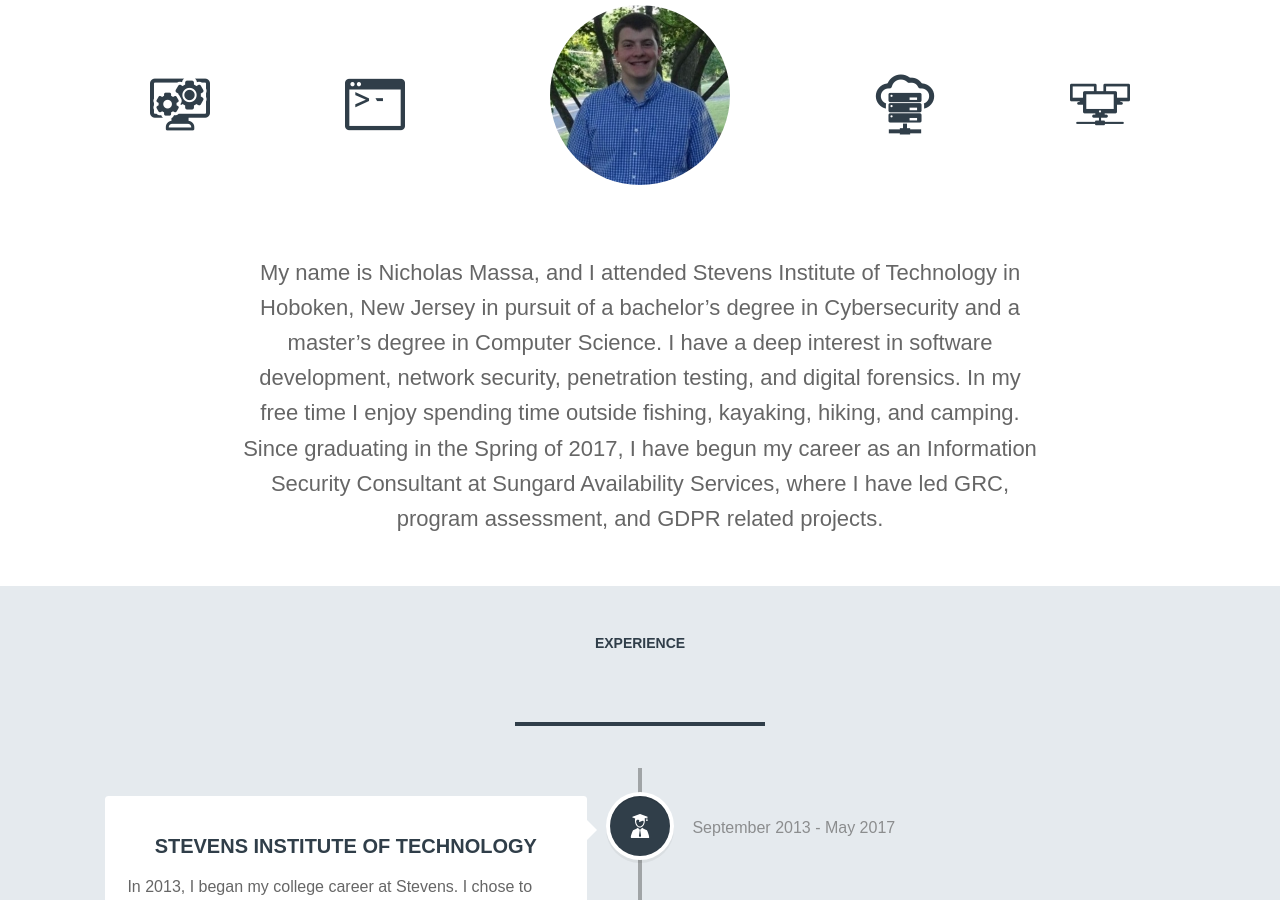
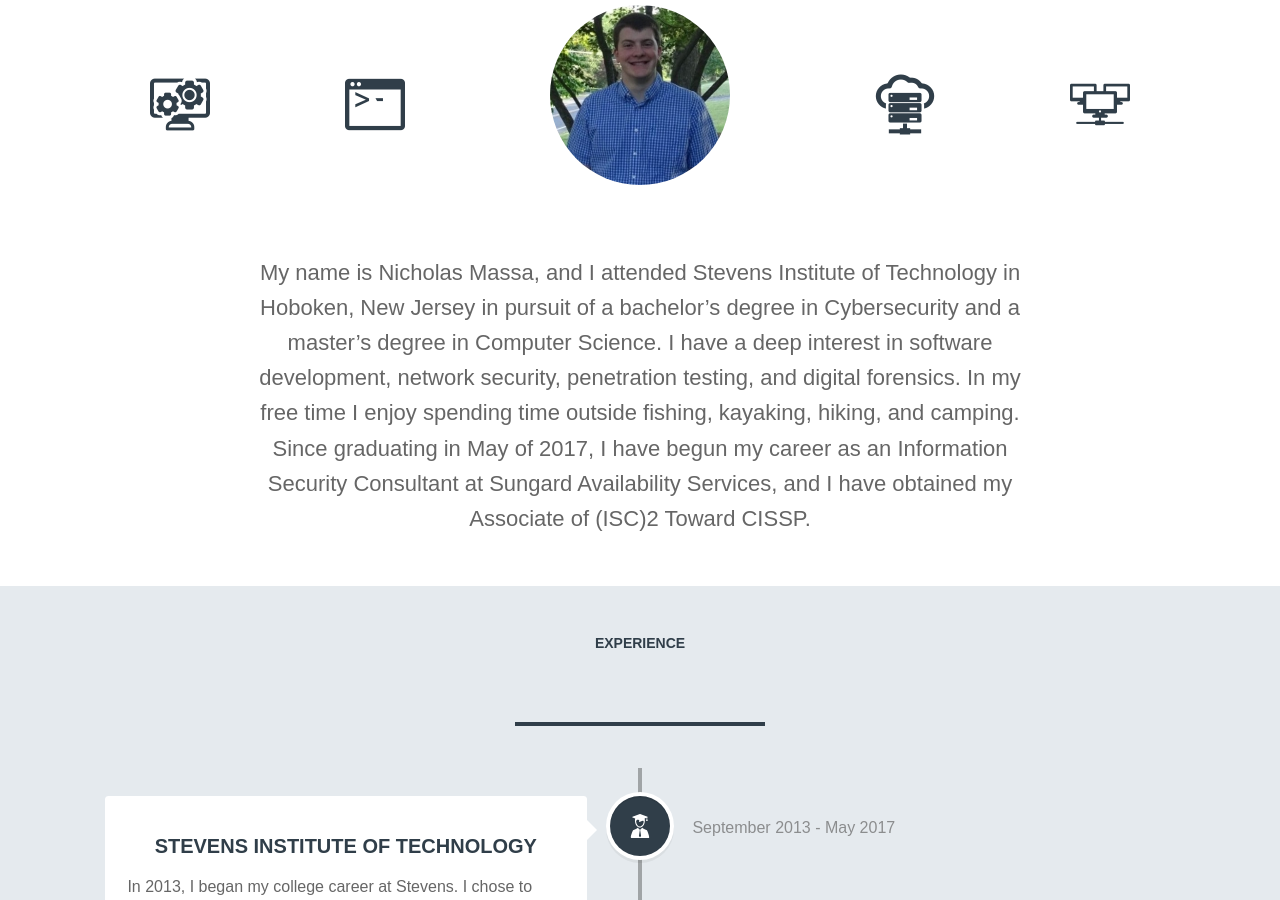
Before and after one commit to nickm221/nickmassa.com, a Jekyll site: the page built from index.html, in a window 1280 px wide and 900 px high, scrolled down 637 px. Built offline with Jekyll 4.4.1, drawn with Linux system fonts in a browser that asks for light colours; nearby versions of some CDN libraries; Markdown is read by kramdown in place of the engine named in the settings.

Commit message:
Update with Associate of ISC2 info

```diff
--- a/_includes/about.html
+++ b/_includes/about.html
@@ -15,7 +15,7 @@
     <div class="glyph-icon flaticon-computers13"></div>
   </div>
   <div class="blurb">
-    <p>My name is Nicholas Massa, and I attended Stevens Institute of Technology in Hoboken, New Jersey in pursuit of a bachelor’s degree in Cybersecurity and a master’s degree in Computer Science.  I have a deep interest in software development, network security, penetration testing, and digital forensics. In my free time I enjoy spending time outside fishing, kayaking, hiking, and camping.  Since graduating in the Spring of 2017, I have begun my career as an Information Security Consultant at Sungard Availability Services, where I have led GRC, program assessment, and GDPR related projects.  </p>
+    <p>My name is Nicholas Massa, and I attended Stevens Institute of Technology in Hoboken, New Jersey in pursuit of a bachelor’s degree in Cybersecurity and a master’s degree in Computer Science.  I have a deep interest in software development, network security, penetration testing, and digital forensics. In my free time I enjoy spending time outside fishing, kayaking, hiking, and camping.  Since graduating in May of 2017, I have begun my career as an Information Security Consultant at Sungard Availability Services, and I have obtained my Associate of (ISC)2 Toward CISSP.</p>
   </div>
   <div class="skill-lock"></div>
 </section>
```
